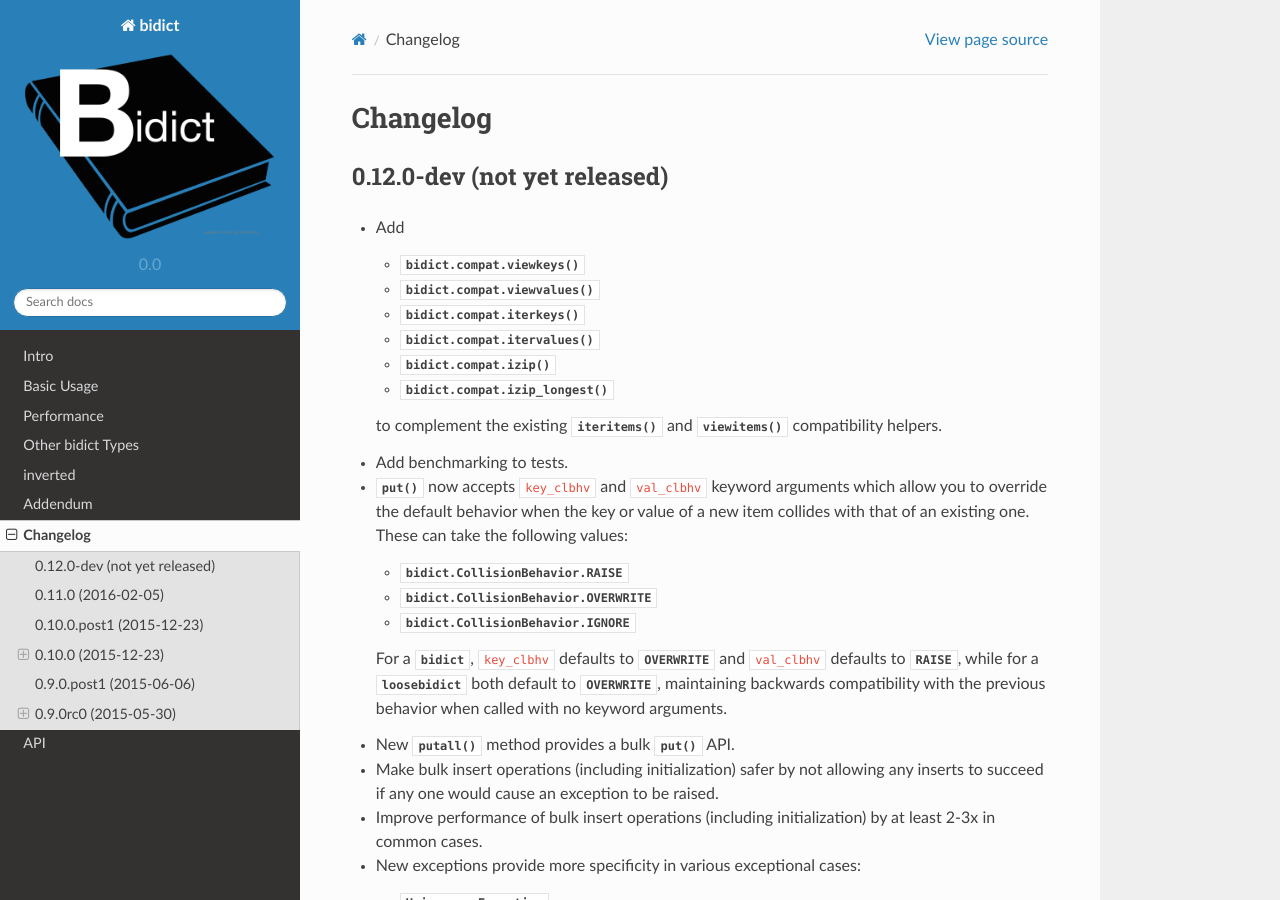
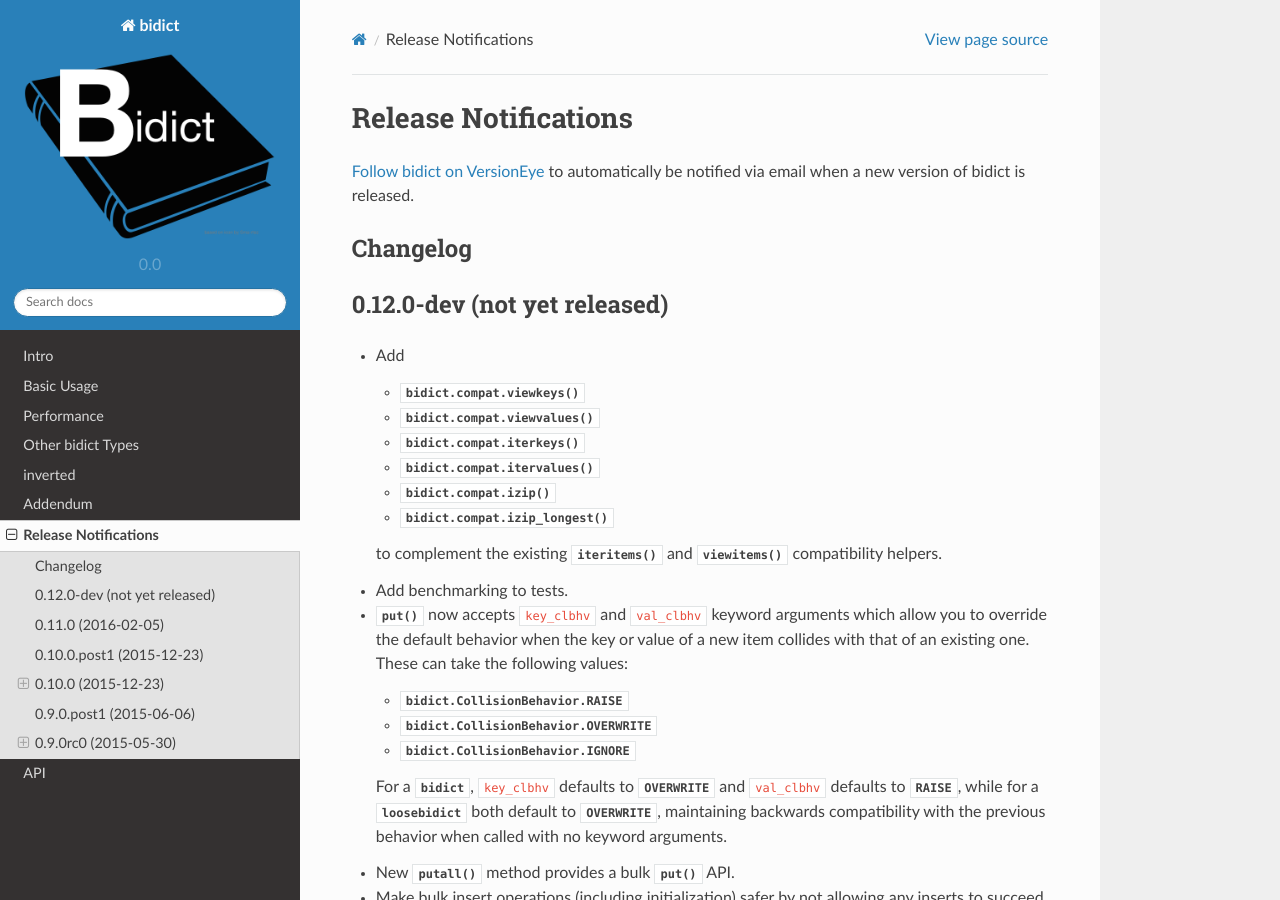
Before and after one commit to jab/bidict, a Sphinx documentation site: the page built from docs/changelog.rst, in a window 1280 px wide and 900 px high. Built offline with Sphinx 7.4.7 and the Read the Docs theme 2.0.0, drawn with Linux system fonts in a browser that asks for light colours.

Commit message:
add versioneye badges/links
[ci skip]

```diff
--- a/README.rst
+++ b/README.rst
@@ -18,6 +18,10 @@
 .. image:: https://img.shields.io/pypi/v/bidict.svg
     :target: https://pypi.python.org/pypi/bidict
     :alt: Latest release
+
+.. image:: https://img.shields.io/badge/VersionEye-follow-brightgreen.svg
+    :target: https://www.versioneye.com/python/bidict
+    :alt: Follow on VersionEye
 
 .. image:: https://readthedocs.org/projects/bidict/badge/?version=latest
     :target: https://bidict.readthedocs.org/
--- a/docs/changelog.rst
+++ b/docs/changelog.rst
@@ -1,7 +1,14 @@
 .. _changelog:
 
+Release Notifications
+=====================
+
+`Follow bidict on VersionEye <https://www.versioneye.com/python/bidict>`_
+to automatically be notified via email
+when a new version of bidict is released.
+
 Changelog
-=========
+---------
 
 0.12.0-dev (not yet released)
 -----------------------------
--- a/docs/status.rst.inc
+++ b/docs/status.rst.inc
@@ -5,6 +5,10 @@
 .. image:: https://img.shields.io/pypi/v/bidict.svg
     :target: https://pypi.python.org/pypi/bidict
     :alt: Latest release
+
+.. image:: https://img.shields.io/badge/VersionEye-follow-brightgreen.svg
+    :target: https://www.versioneye.com/python/bidict
+    :alt: Follow on VersionEye
 
 .. image:: https://readthedocs.org/projects/bidict/badge/?version=latest
     :target: https://bidict.readthedocs.org/
```
